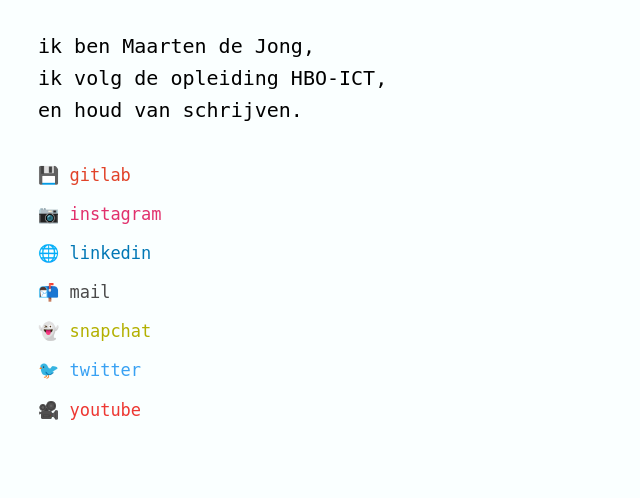
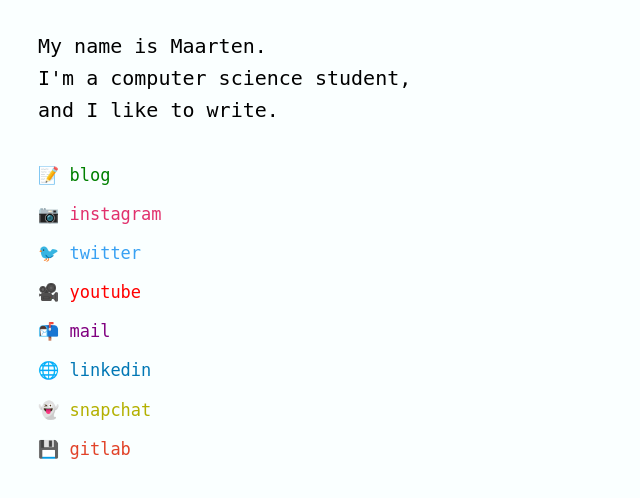
Before and after one commit to arteeh/website, a PHP site: page / in a window 1280 px wide. Shown: the top 498 px of the page, without its empty margins (0-640 px from the left). Run offline with PHP 8.4, Linux system fonts and the light colour scheme.

Commit message:
add Medium

```diff
--- a/index.html
+++ b/index.html
@@ -28,26 +28,28 @@
 	</head>
 	<body>
 		<div class="intro">
-			ik ben Maarten de Jong,
+			My name is Maarten.
 			<br>
-			ik volg de opleiding HBO-ICT,
+			I'm a computer science student,
 			<br>
-			en houd van schrijven.
+			and I like to write.
 		</div>
 		<div class="links">
-			<a class="gitlab"	href="https://gitlab.com/arteeh"					>💾 gitlab</a>
+			<a class="medium"	href="https://medium.com/@arteeh"					>📝 blog</a>
 			<br>
 			<a class="instagram"	href="https://www.instagram.com/arteehlive"				>📷 instagram</a>
-			<br>
-			<a class="linkedin"	href="https://www.linkedin.com/in/arteeh"				>🌐 linkedin</a>
-			<br>
-			<a class="mail"		href="mailto:arteehlive@gmail.com"					>📬 mail</a>
-			<br>
-			<a class="snapchat"	href="http://www.arteeh.com/snapchat.html"				>👻 snapchat</a>
 			<br>
 			<a class="twitter"	href="https://www.twitter.com/arteehlive"				>🐦 twitter</a>
 			<br>
 			<a class="youtube"	href="https://www.youtube.com/channel/UCml0vYEmvmLs0Splgtj4D5g/"	>🎥 youtube</a>
+			<br>
+			<a class="mail"		href="mailto:arteehlive@gmail.com"					>📬 mail</a>
+			<br>
+			<a class="linkedin"	href="https://www.linkedin.com/in/arteeh"				>🌐 linkedin</a>
+			<br>
+			<a class="snapchat"	href="http://www.arteeh.com/snapchat.html"				>👻 snapchat</a>
+			<br>
+			<a class="gitlab"	href="https://gitlab.com/arteeh"					>💾 gitlab</a>
 		</div>
 	</body>
 </html>
--- a/style.css
+++ b/style.css
@@ -32,6 +32,11 @@
 	text-decoration: underline;
 }
 
+.medium
+{
+	color: #008000;
+}
+
 .gitlab
 {
 	color: #e14329;
@@ -49,7 +54,7 @@
 
 .mail
 {
-	color: #4a4a4a;
+	color: #800080;
 }
 
 .snapchat
@@ -64,5 +69,5 @@
 
 .youtube
 {
-	color: #ed3833;
+	color: #ff0000;
 }
```
